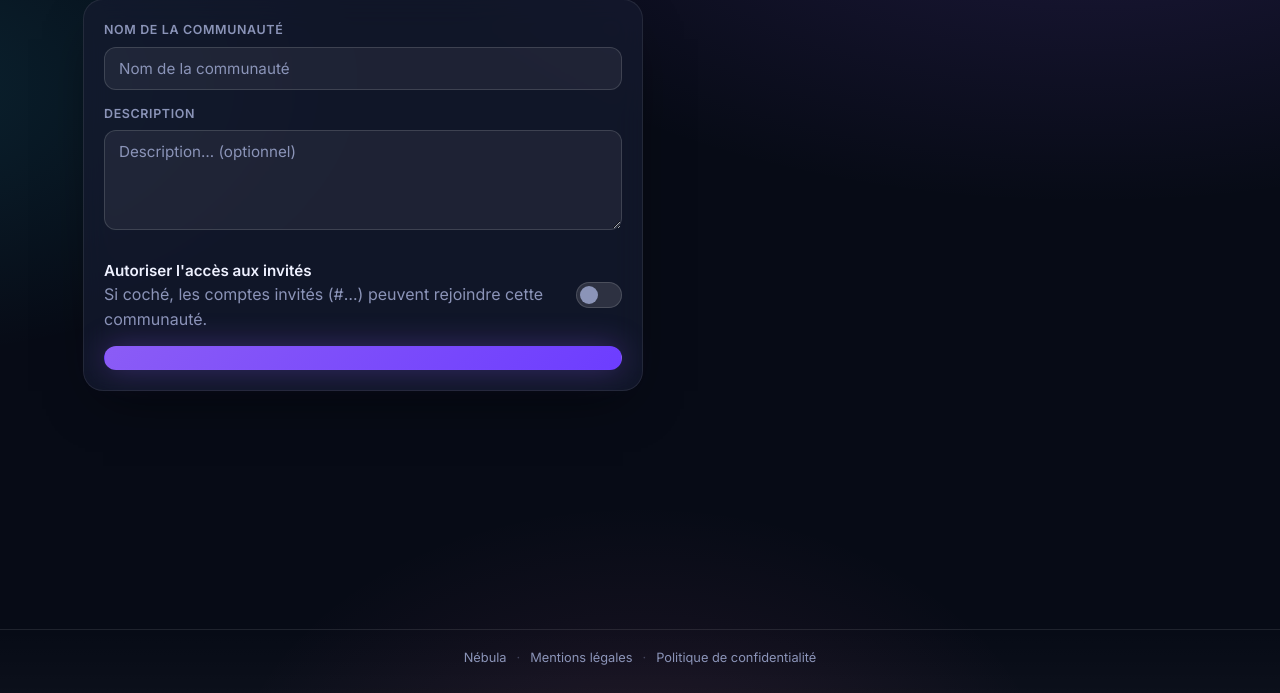
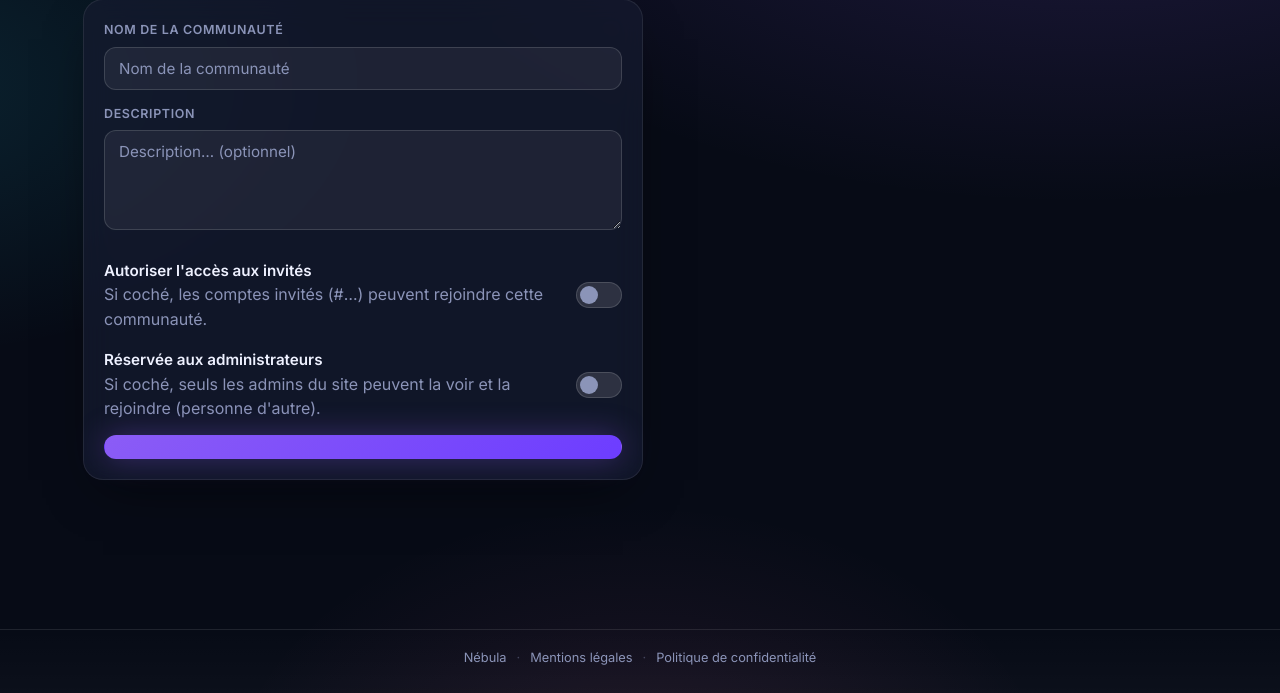
Before and after one commit to vichbcode/Nebula, a Django app: template templates/communities/admin_community_form.html in a window 1280 px wide. Shown: the part 76-769 px from the top of the page. Run offline with Django 5.2, Linux system fonts and the light colour scheme; the template is opened without the code that fills it: values that come from a table or form of the project are taken from there, others are empty; parts of the project's set-up code (start-up, migrations or seed data) failed here and were passed over.

Commit message:
Communautes reservees aux admins (creation + gestion)

```diff
--- a/communities/forms.py
+++ b/communities/forms.py
@@ -11,7 +11,7 @@ User = get_user_model()
 class CommunityForm(forms.ModelForm):
     class Meta:
         model = Community
-        fields = ('name', 'description', 'guests_allowed')
+        fields = ('name', 'description', 'guests_allowed', 'admins_only')
         widgets = {
             'name': forms.TextInput(attrs={
                 'class': 'input',
@@ -24,15 +24,25 @@ class CommunityForm(forms.ModelForm):
                 'rows': 4,
             }),
             'guests_allowed': forms.CheckboxInput(attrs={'class': 'switch'}),
+            'admins_only': forms.CheckboxInput(attrs={'class': 'switch'}),
         }
+
+    def clean(self):
+        cleaned = super().clean()
+        if cleaned.get('admins_only') and cleaned.get('guests_allowed'):
+            self.add_error(
+                'guests_allowed',
+                'Une communauté réservée aux admins ne peut pas être ouverte aux invités.',
+            )
+        return cleaned
 
 
 class CommunityEditForm(forms.ModelForm):
-    """Édition nom + description uniquement (ne touche pas l’appel ni les invités)."""
+    """Édition nom, description et accès (ne touche pas l’appel ni les invités)."""
 
     class Meta:
         model = Community
-        fields = ('name', 'description')
+        fields = ('name', 'description', 'admins_only')
         widgets = {
             'name': forms.TextInput(attrs={
                 'class': 'input',
@@ -44,6 +54,7 @@ class CommunityEditForm(forms.ModelForm):
                 'placeholder': 'Description… (optionnel)',
                 'rows': 4,
             }),
+            'admins_only': forms.CheckboxInput(attrs={'class': 'switch'}),
         }
 
 
--- a/communities/models.py
+++ b/communities/models.py
@@ -13,6 +13,11 @@ class Community(models.Model):
         'Accès invités autorisé',
         default=False,
         help_text='Si activé, les comptes invités peuvent accéder à cette communauté.',
+    )
+    admins_only = models.BooleanField(
+        'Réservée aux administrateurs',
+        default=False,
+        help_text='Si activé, seuls les administrateurs du site peuvent voir et rejoindre cette communauté.',
     )
     is_support = models.BooleanField(
         'Communauté d’assistance',
--- a/communities/permissions.py
+++ b/communities/permissions.py
@@ -48,6 +48,8 @@ def can_access(user, community):
         return False
     if user.is_site_admin:
         return True
+    if community.admins_only:
+        return False
     if user.is_guest:
         return community.guests_allowed
     return True
--- a/communities/views.py
+++ b/communities/views.py
@@ -39,11 +39,11 @@ def index(request):
 def home(request):
     user = request.user
     if user.is_guest:
-        communities = Community.objects.filter(guests_allowed=True)
+        communities = Community.objects.filter(guests_allowed=True).exclude(admins_only=True)
     elif user.is_site_admin:
         communities = Community.objects.all()
     else:
-        communities = Community.objects.all()
+        communities = Community.objects.exclude(admins_only=True)
 
     cards = []
     for c in communities:
--- a/templates/communities/admin_community_form.html
+++ b/templates/communities/admin_community_form.html
@@ -35,6 +35,17 @@
       </label>
     </div>
 
+    <div class="setting-row">
+      <div class="setting-label">
+        <strong>Réservée aux administrateurs</strong>
+        <span class="muted">Si coché, seuls les admins du site peuvent la voir et la rejoindre (personne d'autre).</span>
+      </div>
+      <label class="switch-wrap">
+        {{ form.admins_only }}
+        <span class="switch-ui"></span>
+      </label>
+    </div>
+
     <button class="btn primary block" type="submit">{{ submit_label }}</button>
   </form>
 </div>
--- a/templates/communities/home.html
+++ b/templates/communities/home.html
@@ -67,6 +67,9 @@
         <div class="community-card-top">
           <div class="community-badge">{{ c.community.name|slice:":1"|upper }}</div>
           <div class="community-tags">
+            {% if c.community.admins_only %}
+              <span class="badge admin">Réservée aux admins</span>
+            {% endif %}
             {% if c.community.is_support %}
               <span class="badge support">Solliciter un admin</span>
             {% endif %}
```
Also changed, not shown: templates/communities/detail.html (+10 -0 lines), templates/communities/manage.html (+13 -0 lines), communities/migrations/0009_community_admins_only.py (added).
